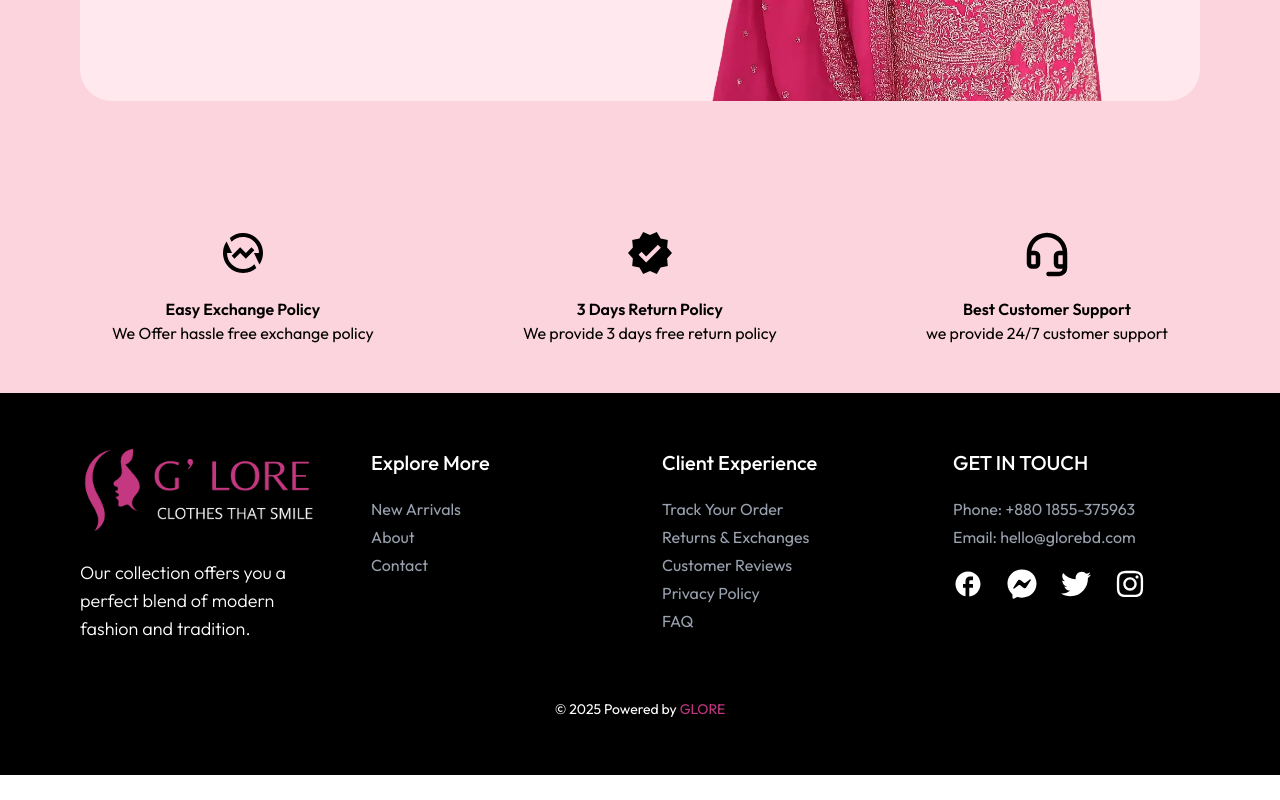
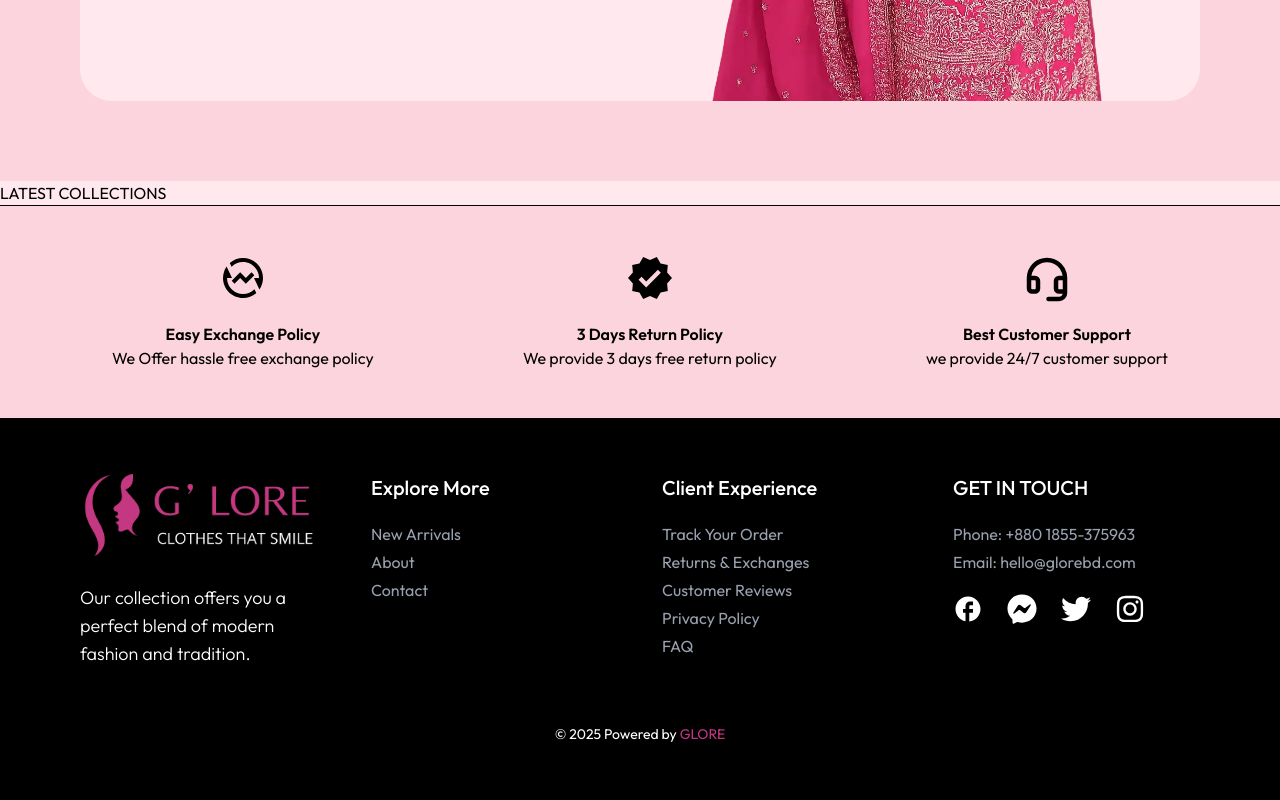
Before and after one commit to SumiyaMim/glore-landing-page-react, a React (Vite) app: page / in a window 1280 px wide. Shown: the part 745-1545 px from the top of the page. Before the commit the page ends 1520 px from the top, so only its background shows below. Built offline with nearby package versions, Linux system fonts and the light colour scheme.

Commit message:
add banner

```diff
--- a/src/components/Banner.jsx
+++ b/src/components/Banner.jsx
@@ -17,7 +17,7 @@ const Banner = () => {
             Discover your favorite fashion style and express your uniqueness. ❤️
             </p>
             <div className='flex justify-center items-center'>
-                <button className='bg-[#C43882] text-white rounded-xl px-4 md:px-9 py-1.5 md:py-3 text-base md:text-xl font-medium'>
+                <button className='bg-[#C43882] text-white cursor-pointer rounded-xl px-4 md:px-9 py-1.5 md:py-3 text-base md:text-xl font-medium'>
                     Order Now
                 </button>
             </div>
--- /dev/null
+++ b/src/components/Collections.jsx
@@ -0,0 +1,13 @@
+
+const Collections = () => {
+  return (
+    <div className='bg-[#ffe9ee]'>
+      <div>
+        <h2>LATEST COLLECTIONS</h2>
+        <hr />
+      </div>
+    </div>
+  )
+}
+
+export default Collections
--- a/src/pages/Home.jsx
+++ b/src/pages/Home.jsx
@@ -2,12 +2,14 @@ import Navbar from '../components/Navbar'
 import Banner from '../components/Banner'
 import Policy from '../components/Policy'
 import Footer from '../components/Footer'
+import Collections from '../components/Collections'
 
 const Home = () => {
   return (
     <div className='font-outfit'>
       <Navbar/>
       <Banner/>
+      <Collections/>
       <Policy/>
       <Footer/>
     </div>
```
